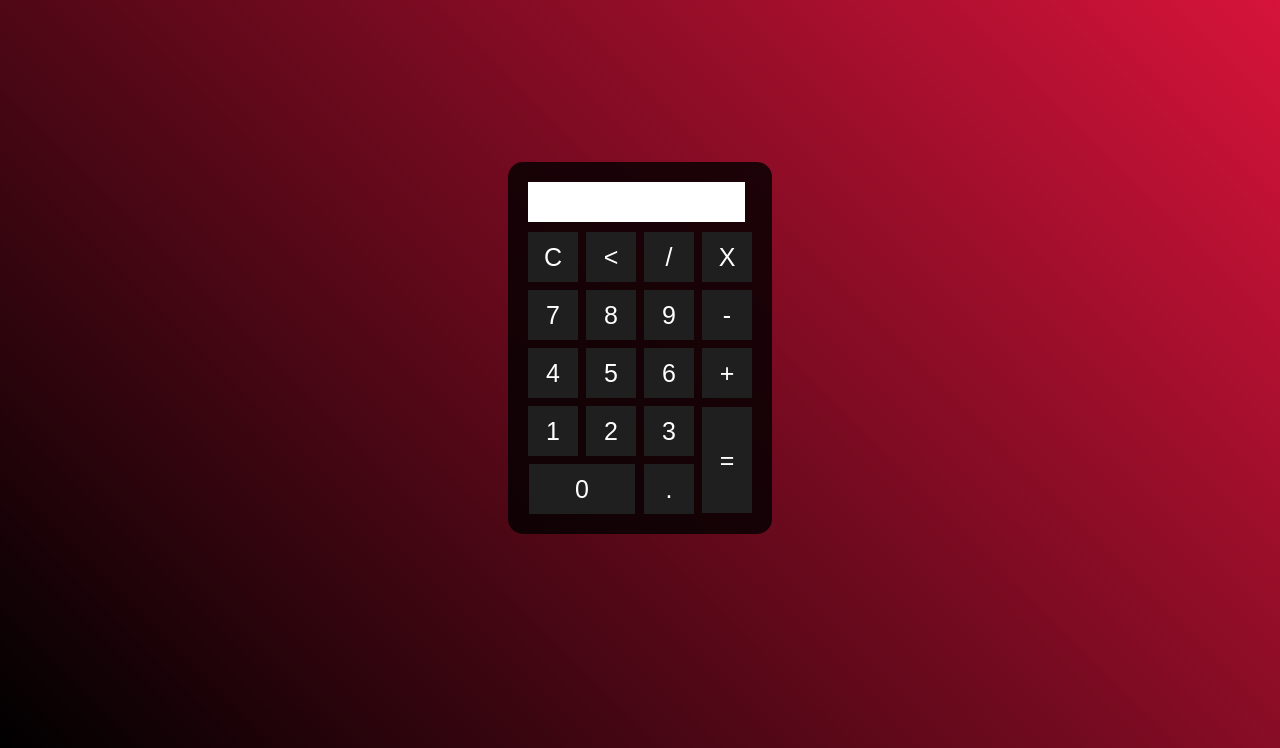
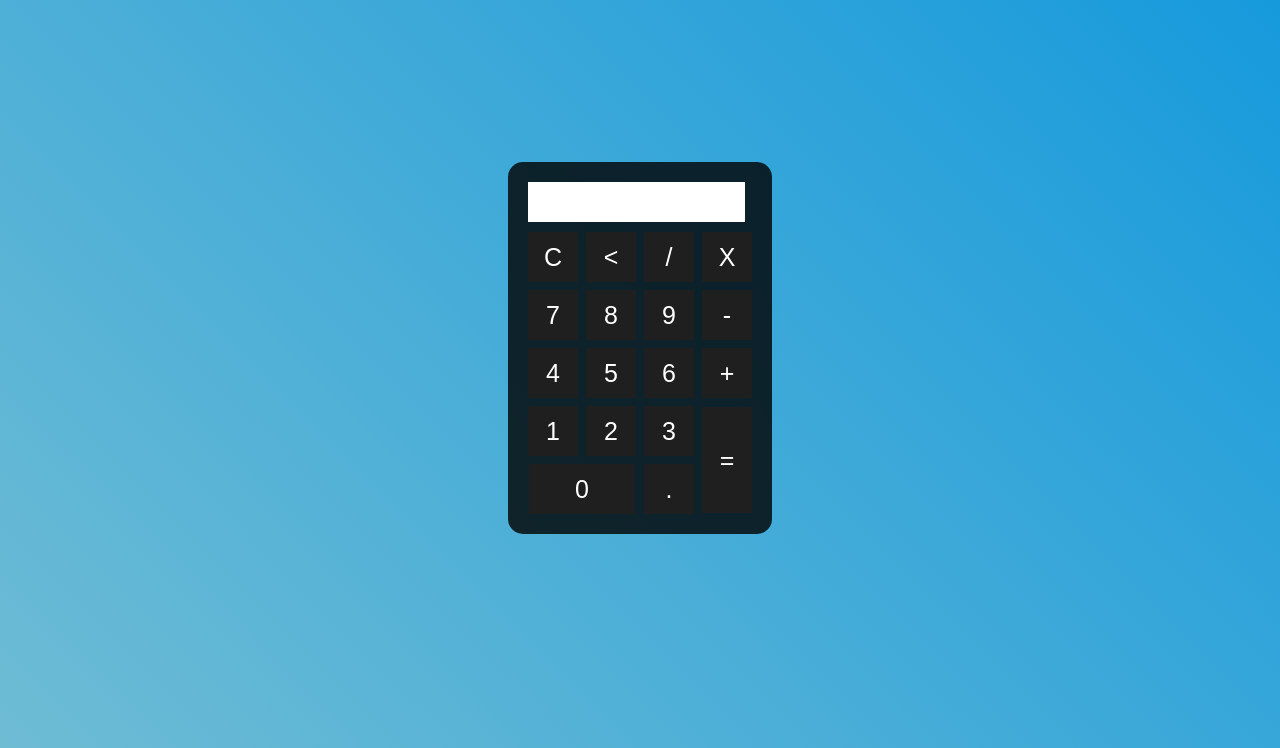
Before and after one commit to lucianefara/projeto-calculator, a plain HTML site: page index.html in a window 1280 px wide. Shown: the part 52-800 px from the top of the page. Drawn offline with Linux system fonts and the light colour scheme.

Commit message:
modificado background

```diff
--- a/style.css
+++ b/style.css
@@ -4,7 +4,7 @@
 }
 
 .fundo{
-    background-image: linear-gradient(45deg,black, crimson);
+    background-image: linear-gradient(45deg,rgb(110, 188, 212), rgb(20, 153, 220));
     height: 100vh;
     color: #fff;
     font-family: Arial, Helvetica, sans-serif;
```
